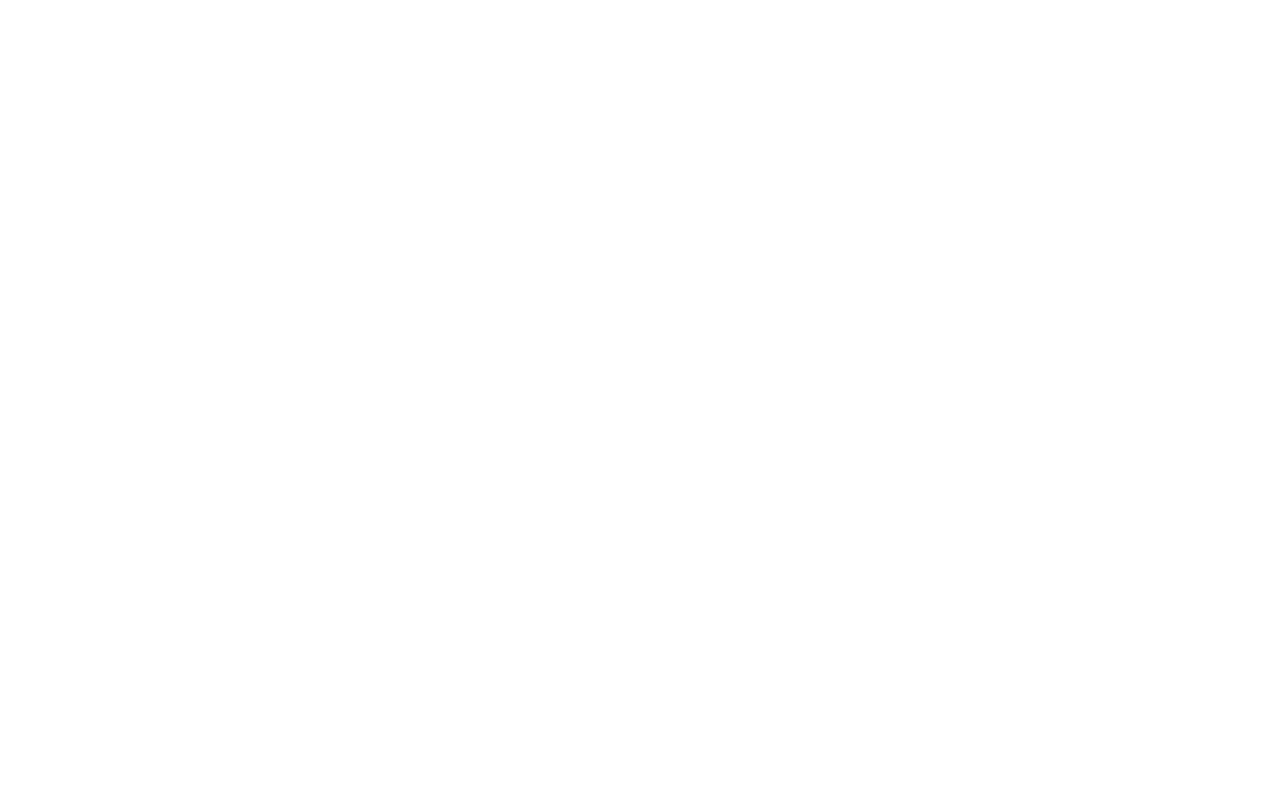
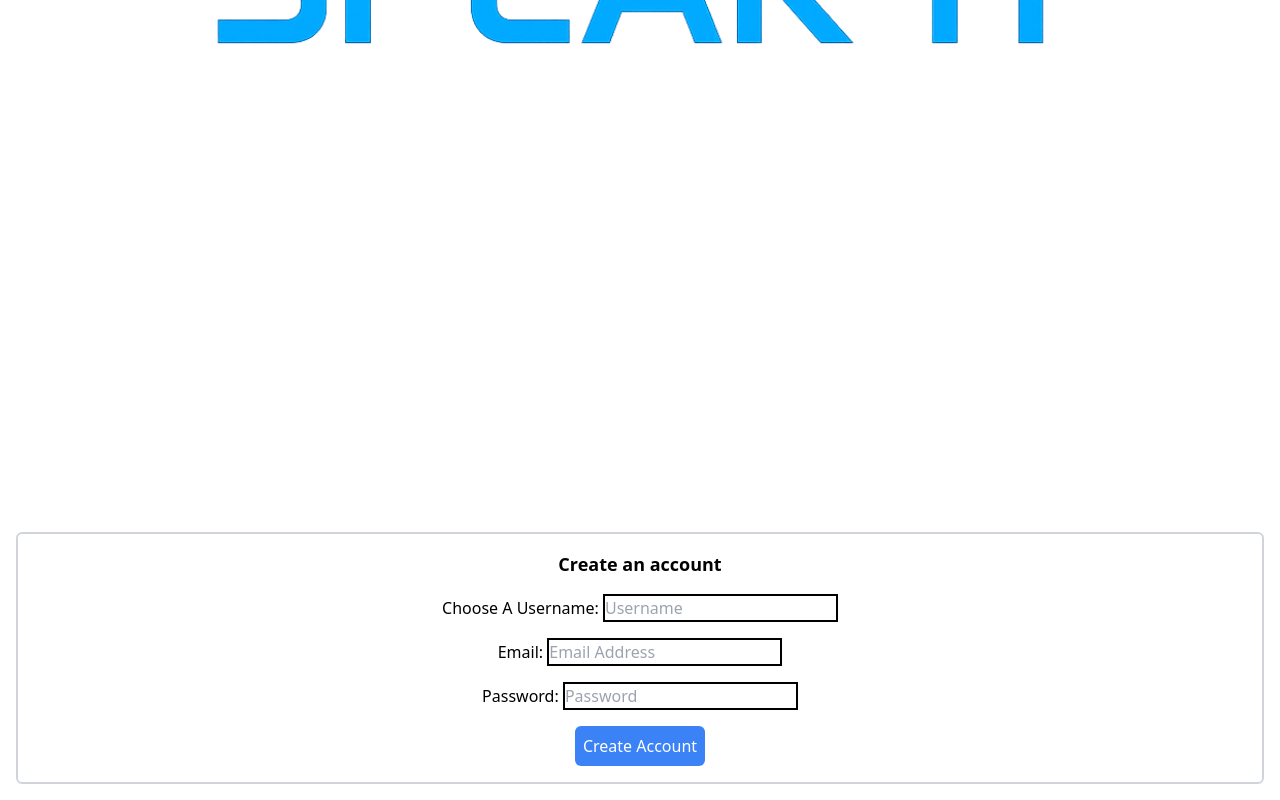
Before and after one commit to Prodigy3211/speak_it, a React (Create React App) app in the folder speakit-react-macbook/: page /signup in a window 1280 px wide. Shown: the part 572-1372 px from the top of the page. Before the commit the page ends 800 px from the top, so only its background shows below. Built offline with nearby package versions, Linux system fonts and the light colour scheme; no server answers.

Commit message:
Add more CSS styling and some instructions for users

```diff
--- a/speakit-react-macbook/src/components/Forms/CreateClaim.js
+++ b/speakit-react-macbook/src/components/Forms/CreateClaim.js
@@ -54,7 +54,7 @@ const CreateClaim = () => {
     <div>
       <TopNavigation />
     </div>
-    <div className='border-2 border-black rounded-md p-2 flex flex-col'>
+    <div className='border-2 border-black rounded-md p-2 flex flex-col mt-4'>
     <form onSubmit={handleSubmit}>
       <div className=  "font-bold">
       <h2>What's your Claim?</h2>
@@ -93,7 +93,7 @@ const CreateClaim = () => {
         <option value='war'>War</option>
       </select>
       </div>
-      <div className='bg-blue-500 text-white px-4 py-1 mt-4 mb-4 rounded-md hover:bg-blue-600'>
+      <div className='bg-blue-500 text-white px-8 py-1 mt-4 mb-4 rounded-md hover:bg-blue-600'>
       <button type='submit'>Create Claim</button>
       </div>
     </form>
--- a/speakit-react-macbook/src/components/SignUp.js
+++ b/speakit-react-macbook/src/components/SignUp.js
@@ -9,7 +9,7 @@ function SignUp(){
     const [password, setPassword] = useState('');
     const [error, setError] = useState(null);
     const [success, setSuccess] = useState(false);
-    const [auth, setAuth] = useState(false);
+    const [ setAuth] = useState(false);
     const navigate = useNavigate();
 
     const handleSignUp = async (e) => {
@@ -67,15 +67,24 @@ function SignUp(){
     };
 
     return (
-        <form onSubmit={handleSignUp} className='flex flex-col items-center justify-center bg-gray-200 mx-8 rounded-md p-4'>
-            <div>
-            <label>Username: </label>
+        <>
+        <div>
+        <img src='/speak-itHeader.png' alt='Speak It Logo' className='w-full px-24' onClick={() => navigate('/login')}/>
+        <form onSubmit={handleSignUp} className=' border-2 border-gray-300 border-solid mt-8 rounded-md p-4'>
+        <div className='flex flex-col items-center'>
+        <div>
+            <p className='text-center text-lg font-bold'>Create an account</p>
+        </div>
+            <div className='flex flex-col justify-center items-center gap-4 px-16'>
+            <div className='mt-4'>
+            <label>Choose A Username: </label>
             <input
                 type ='text'
                 placeholder='Username'
                 value = {username}
                 onChange={(e) => setUsername(e.target.value)}
                 required
+                className='border-2 border-black border-solid'
             />
         </div>
         <div>
@@ -85,6 +94,7 @@ function SignUp(){
                 placeholder='Email Address'
                 value={email}
                 onChange={(e) => setEmail(e.target.value)}
+                className='border-2 border-black border-solid'
                 required
             />
         </div>
@@ -95,15 +105,20 @@ function SignUp(){
                 placeholder='Password'
                 value={password}
                 onChange={(e) => setPassword(e.target.value)}
+                className='border-2 border-black border-solid'
                 required
             />
             </div>
+            </div>
             <div>
             {error && <p className="text-red-600">{error}</p>}
-            {success && <p className="text-green-500">{success}</p>}
-            <button className='bg-blue-500 text-white rounded-md p-2' type='submit'>Create Account</button>
+            {success && <p className="text-green-500">Validate Email Before Logging In{success}</p>}
+            <button className='bg-blue-500 text-white rounded-md p-2 mt-4' type='submit'>Create Account</button>
+            </div>
             </div>
         </form>
+        </div>
+        </>
     );
 }
 
--- a/speakit-react-macbook/src/components/Threads/Thread.js
+++ b/speakit-react-macbook/src/components/Threads/Thread.js
@@ -65,6 +65,7 @@ const Thread = () => {
   return (
     <div>
       <TopNavigation />
+      <div className='mt-4'>
       {claim ? (
         <>
         <div>
@@ -111,6 +112,7 @@ const Thread = () => {
         <p>Loading claim data...</p>
       )}
     </div>
+    </div>
   );
 };
 
--- a/speakit-react-macbook/src/components/Threads/ThreadList.js
+++ b/speakit-react-macbook/src/components/Threads/ThreadList.js
@@ -2,6 +2,9 @@ import { useEffect, useState } from 'react';
 import { useParams, Link, useNavigate } from 'react-router-dom';
 import supabase from '../../server/supabaseClient';
 import TopNavigation from '../TopNavigation';
+import { faArrowAltCircleRight } from '@fortawesome/free-regular-svg-icons';
+import { FontAwesomeIcon } from '@fortawesome/react-fontawesome';
+
 const ThreadList = () => {
   const { category } = useParams(); //Get's category from URL
   const [claims, setClaims] = useState([]);
@@ -59,12 +62,16 @@ const ThreadList = () => {
           claims.map((claim) => (
             <li
             key={claim.id}
-            className=' my-4 border-2 text-center border-black rounded-md p-4 hover:bg-gray-100'
+            className=' my-4 border-2 text-center border-black rounded-md p-4 hover:bg-gray-100 flex flex-row items-center justify-between'
             >
               {/* Link to the Dynamic Route - updated to use claimId parameter name */}
+              <div className='flex flex-row'></div>
               <Link to={`/category/${category}/thread/${claim.id}`}>
                 {claim.title}
-              </Link>
+                </Link>
+              <div>
+              <FontAwesomeIcon icon={faArrowAltCircleRight} />
+              </div>
             </li>
           ))
         ) : (
--- a/speakit-react-macbook/src/components/TopNavigation.js
+++ b/speakit-react-macbook/src/components/TopNavigation.js
@@ -15,10 +15,16 @@ import { useNavigate } from 'react-router-dom';
     <h1 className='text-2xl'>Speak Now Or Forever Hold Your Peace</h1>
  </div>
  </div>
- <div className='bg-gray-200 border-1 border-gray-300 rounded-lg flex justify-center gap-8'>
-    <FontAwesomeIcon icon={faUser} onClick={() => navigate('/my-profile')} />
+ <div className='bg-gray-200 border-1 border-gray-300 rounded-lg flex flex-row justify-evenly p-4'>
+    <div>
+      <FontAwesomeIcon icon={faUser} onClick={() => navigate('/my-profile')} />
+   </div>
+   <div>
     <p onClick={() => navigate('/dashboard')}>Dashboard</p>
+    </div>
+    <div>
     <p onClick={() => navigate('/create-claim')}>Create Claim</p>
+    </div>
  </div>
  {/* <FontAwesomeIcon icon={faHouse} />
  <FontAwesomeIcon icon={faCamera} /> */}
--- a/speakit-react-macbook/src/pages/Login/Login.js
+++ b/speakit-react-macbook/src/pages/Login/Login.js
@@ -40,7 +40,7 @@ function Login() {
     <>
     <div>
     <div>
-      <img src='/speak-itHeader.png' alt='Speak It Logo' className='w-full'/>
+      <img src='/speak-itHeader.png' alt='Speak It Logo' className='w-full px-16'/>
     </div>
     <div className='flex flex-col items-center justify-center bg-gray-200 mx-8 rounded-md p-4'>
     <form onSubmit={handleLogin}>
@@ -70,15 +70,16 @@ function Login() {
         />
         </div>
         <div className='flex flex-col items-center justify-center'>
-      {error && <p className="text-red-600">{error}</p>}
+      {error && <p className="text-red-600">{error} Did You Validate Your Email?</p>}
       {success && <p className="text-green-500">{success}</p>}
       <button type='submit'
         className='bg-blue-500 text-white rounded-md p-2 w-full mt-4'
       >Login</button>
       <p>Don't have an account?</p>
         <div>
-        <button onClick={() => navigate('/Signup')}
-          className='bg-blue-500 border-2 border-solid text-white p-2 rounded-md w-full'
+        <button
+        onClick={() => navigate('/Signup')}
+        className='bg-blue-500 border-2 border-solid text-white p-2 rounded-md w-full'
           >Sign up</button>
         </div>
       </div>
--- a/speakit-react-macbook/src/pages/Profile/Profile.js
+++ b/speakit-react-macbook/src/pages/Profile/Profile.js
@@ -55,8 +55,6 @@ const Profile = () => {
     return <p>Profile is loading...</p>;
   }
 
-  console.log(userProfile);
-
   return (
     <div><TopNavigation />
     <div>
```
